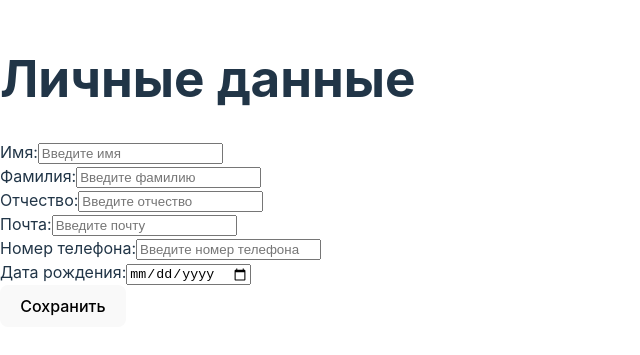
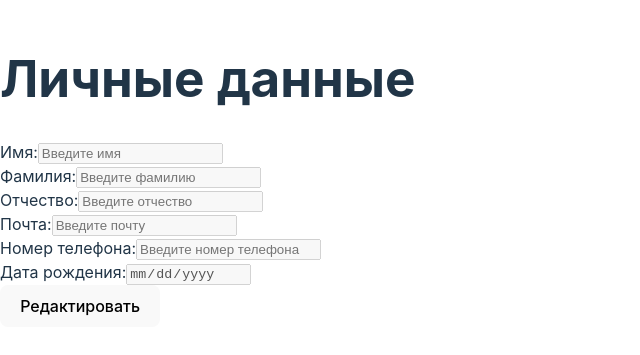
Before and after one commit to vostrexxx/PurePartrners, a React (Vite) app in the folder PPartners/: page /personal-information in a window 1280 px wide. Shown: the part 229-584 px from the top of the page, without its empty margins (0-640 px from the left). Built offline with nearby package versions, Linux system fonts and the light colour scheme.

Commit message:
hOTFIXNITROPIZDEC

```diff
--- a/PPartners/src/Components/Pages/Profile/ProfilePage.jsx
+++ b/PPartners/src/Components/Pages/Profile/ProfilePage.jsx
@@ -16,14 +16,13 @@ const MainPage = () => {
     const [token, setToken] = useState('');
     const [isEditable, setIsEditable] = useState(false);
     const [isDataLoaded, setIsDataLoaded] = useState(false);
-    const [isUserRegistered, setIsUserRegistered] = useState(true); // Флаг для проверки, зарегистрирован ли пользователь
+    const [isUserRegistered, setIsUserRegistered] = useState(true);
 
     useEffect(() => {
         const authToken = getAuthToken();
         if (authToken) {
             setToken(authToken);
 
-            if (!isDataLoaded) {
             fetch('http://localhost:8887/profile', {
                 method: 'GET',
                 headers: {
@@ -34,24 +33,22 @@ const MainPage = () => {
             .then(response => response.json())
             .then(data => {
                 if (data.success === 1) {
-                        setProfileData(data.profile);
-                        setIsEditable(false);
+                    setProfileData(data.profile); // Заполняем форму данными профиля
+                    setIsEditable(false); // Поля изначально не редактируемы
                 } else {
-                        setIsUserRegistered(false);
+                    setIsUserRegistered(false); // Если профиль не найден, показываем форму регистрации
                 }
-                    setIsDataLoaded(true);
+                setIsDataLoaded(true); // Данные загружены
             })
             .catch(error => {
                 console.error('Ошибка при загрузке данных:', error);
-                    setIsDataLoaded(true);
+                setIsDataLoaded(true); // Устанавливаем флаг, чтобы показать ошибку или форму регистрации
             });
+        } else {
+            setIsUserRegistered(false); // Если токена нет, показываем форму регистрации
+            setIsDataLoaded(true); // Данные не нужны, так как это форма регистрации
         }
-        } else {
-            setIsUserRegistered(false);
-            setIsDataLoaded(true);
-        }
-    }, []); // Пустой массив зависимостей
-
+    }, []); // Пустой массив зависимостей, чтобы запрос выполнялся один раз при монтировании компонента
 
     const handleInputChange = (e) => {
         const { name, value } = e.target;
@@ -103,7 +100,6 @@ const MainPage = () => {
         return <div>Ждём-ссс...</div>; // Пока данные загружаются, показываем загрузку
     }
 
-    if (!isUserRegistered) {
     return (
         <div>
             <h1>Личные данные</h1>
@@ -113,8 +109,9 @@ const MainPage = () => {
                     type="text"
                     name="name"
                     placeholder="Введите имя"
-                        value={profileData.name}
+                    value={profileData.name} // Значение поля заполняется данными из состояния
                     onChange={handleInputChange}
+                    disabled={!isEditable}
                 />
             </div>
             <div>
@@ -123,8 +120,9 @@ const MainPage = () => {
                     type="text"
                     name="surname"
                     placeholder="Введите фамилию"
-                        value={profileData.surname}
+                    value={profileData.surname} // Значение поля заполняется данными из состояния
                     onChange={handleInputChange}
+                    disabled={!isEditable}
                 />
             </div>
             <div>
@@ -133,8 +131,9 @@ const MainPage = () => {
                     type="text"
                     name="patronymic"
                     placeholder="Введите отчество"
-                        value={profileData.patronymic}
+                    value={profileData.patronymic} // Значение поля заполняется данными из состояния
                     onChange={handleInputChange}
+                    disabled={!isEditable}
                 />
             </div>
             <div>
@@ -143,8 +142,9 @@ const MainPage = () => {
                     type="email"
                     name="email"
                     placeholder="Введите почту"
-                        value={profileData.email}
+                    value={profileData.email} // Значение поля заполняется данными из состояния
                     onChange={handleInputChange}
+                    disabled={!isEditable}
                 />
             </div>
             <div>
@@ -153,8 +153,9 @@ const MainPage = () => {
                     type="text"
                     name="phoneNumber"
                     placeholder="Введите номер телефона"
-                        value={profileData.phoneNumber}
+                    value={profileData.phoneNumber} // Значение поля заполняется данными из состояния
                     onChange={handleInputChange}
+                    disabled={!isEditable}
                 />
             </div>
             <div>
@@ -162,14 +163,17 @@ const MainPage = () => {
                 <input
                     type="date"
                     name="birthday"
-                        value={profileData.birthday}
+                    value={profileData.birthday} // Значение поля заполняется данными из состояния
                     onChange={handleInputChange}
+                    disabled={!isEditable}
                 />
             </div>
+            <button onClick={handleEdit}>Редактировать</button>
+            {isEditable && (
                 <button onClick={handleSubmitProfile}>Сохранить</button>
+            )}
         </div>
     );
-    }
 };
 
 export default MainPage;
```
Lines whose indentation alone changed are shown as unchanged.
